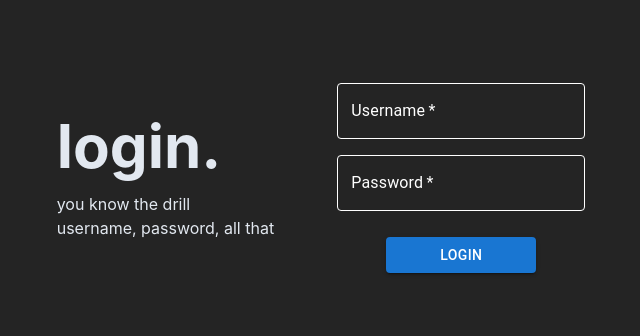
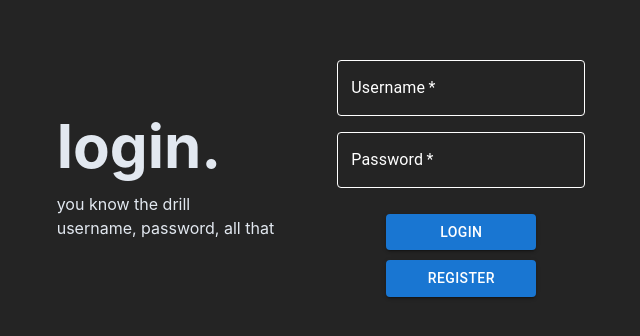
Before and after one commit to parthchheda2005/elective-finder, a React (Vite) app in the folder client/: page /login in a window 1280 px wide. Shown: the part 242-578 px from the top of the page, without its empty margins (301-941 px from the left). Built offline with nearby package versions, Linux system fonts and the light colour scheme.

Commit message:
made it easier to navigate from login to register

```diff
--- a/client/src/components/LoginPage.tsx
+++ b/client/src/components/LoginPage.tsx
@@ -119,6 +119,15 @@ export default function LoginPage() {
             {loading ? "Logging in..." : "Login"}
           </Button>
         </form>
+        <Button
+          type="submit"
+          variant="contained"
+          style={{ minWidth: "150px", maxWidth: "150px", marginTop: "10px" }}
+          disabled={loading}
+          onClick={() => navigate("/register")}
+        >
+          Register
+        </Button>
       </div>
     </div>
   );
--- a/client/src/components/RegisterPage.tsx
+++ b/client/src/components/RegisterPage.tsx
@@ -233,6 +233,15 @@ export default function RegisterPage() {
             {loading ? "Registering..." : "Register"}
           </Button>
         </form>
+        <Button
+          type="submit"
+          variant="contained"
+          style={{ minWidth: "150px", maxWidth: "150px", marginTop: "10px" }}
+          disabled={loading}
+          onClick={() => navigate("/login")}
+        >
+          Login
+        </Button>
       </div>
     </div>
   );
```
